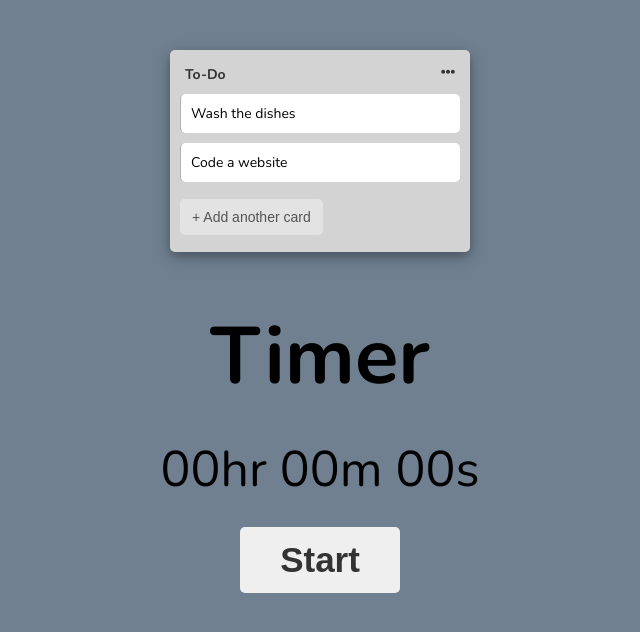
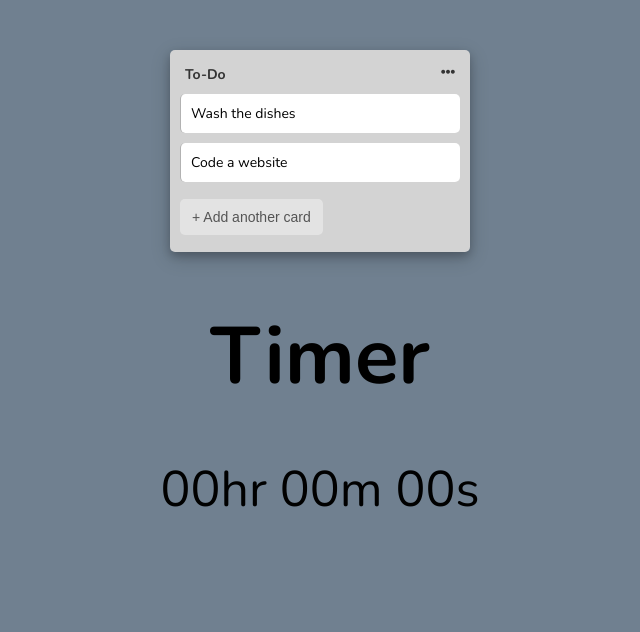
Before and after one commit to wwwLulu/Tracker-App, a Vue app: page / in a window 1280 px wide. Shown: the top 632 px of the page, without its empty margins (320-960 px from the left). Built offline with nearby package versions, Linux system fonts and the light colour scheme.

Commit message:
Added flipper container

```diff
--- a/src/components/TimerStartButton.vue
+++ b/src/components/TimerStartButton.vue
@@ -1,7 +1,15 @@
 <template>
-    <button class="btn btn-normal" v-on:click="$emit('startStopTimer')">
-        {{ isStarted ? 'Stop' : 'Start' }}
-    </button>
+    <div class="flipper-container">
+        <div class="flipper">
+            <button
+                v-if="isStarted"
+                class="btn btn-normal"
+                v-on:click="$emit('startStopTimer')"
+            >
+                {{ isStarted ? 'Stop' : 'Start' }}
+            </button>
+        </div>
+    </div>
 </template>
 
 <script>
```
